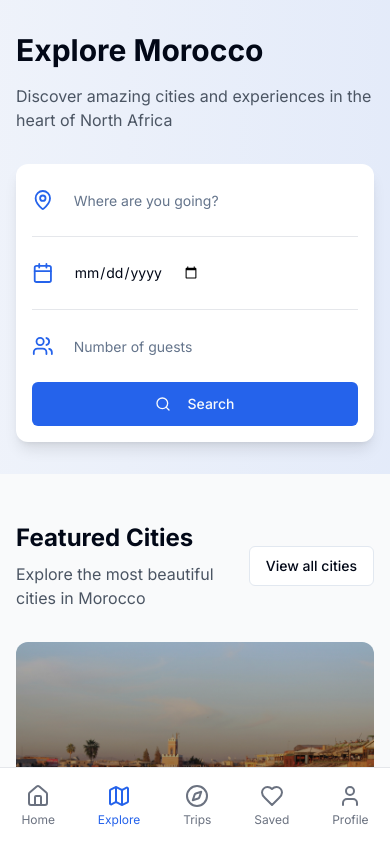
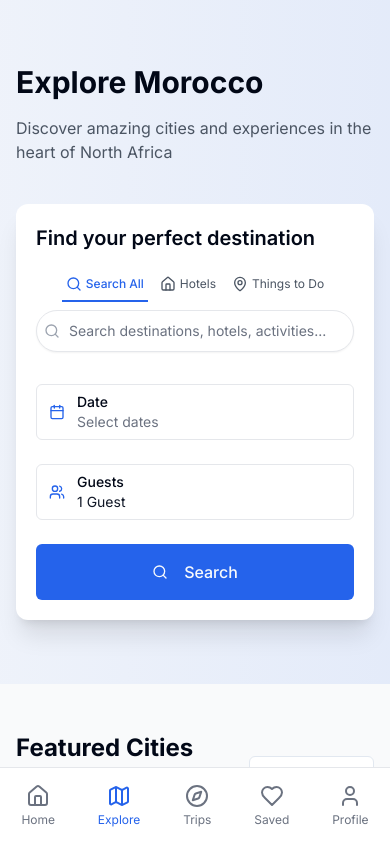
Before and after one commit to aliBenhenia/Tripnest, a Next.js app in the folder front-end/: page /explore in a window 390 px wide. Shown: the top 842 px of the page. Built offline with nearby package versions, Linux system fonts and the light colour scheme.

Commit message:
Enhance ExplorePage with new date range and guest selection features. Integrate a calendar component for date selection and a popover for guest count adjustment. Update UI elements for improved user experience and responsiveness.

```diff
--- a/front-end/app/explore/page.tsx
+++ b/front-end/app/explore/page.tsx
@@ -2,36 +2,185 @@
 
 import { Button } from "@/components/ui/button"
 import { Input } from "@/components/ui/input"
-import { Search, MapPin, Calendar, Users, Clock, Users2, Star, Heart, Filter, ArrowUpDown } from "lucide-react"
+import {
+  Search, MapPin, Calendar, Users, Clock,
+  Users2, Star, Heart, Filter, ArrowUpDown,
+  ChevronDown, X, ChevronLeft, ChevronRight
+} from "lucide-react"
 import Image from "next/image"
 import { cities, activities } from "@/lib/data"
+import { useState, useEffect } from "react"
+import { SearchBar } from "@/components/SearchBar"
+import { Popover, PopoverContent, PopoverTrigger } from "@/components/ui/popover"
+import { Calendar as CalendarComponent } from "@/components/ui/calendar"
+import { format, addDays, isSameDay, isAfter, isBefore, isToday } from "date-fns"
 
 export default function ExplorePage() {
+  const [date, setDate] = useState<Date>()
+  const [dateRange, setDateRange] = useState<{
+    from: Date | undefined;
+    to: Date | undefined;
+  }>({
+    from: undefined,
+    to: undefined,
+  })
+  const [guests, setGuests] = useState(1)
+  const [searchQuery, setSearchQuery] = useState("")
+  const [openCalendar, setOpenCalendar] = useState(false)
+  const [openGuests, setOpenGuests] = useState(false)
+
+  const handleSearch = (query: string) => {
+    setSearchQuery(query)
+  }
+
+  // Format the date range for display
+  const formatDateRange = () => {
+    if (!dateRange.from) return "Select dates";
+    if (!dateRange.to) return format(dateRange.from, "MMM d, yyyy");
+    return `${format(dateRange.from, "MMM d")} - ${format(dateRange.to, "MMM d, yyyy")}`;
+  };
+
   return (
     <div className="min-h-screen bg-gray-50">
       {/* Hero Search Section */}
-      <div className="bg-gradient-to-r from-primary/5 to-primary/10 py-8 px-4 md:px-8 lg:px-16">
+      <div className="bg-gradient-to-r from-primary/5 to-primary/10 py-16 px-4 md:px-8 lg:px-16">
         <div className="max-w-7xl mx-auto">
           <h1 className="text-3xl md:text-4xl font-bold mb-4">Explore Morocco</h1>
-          <p className="text-gray-600 mb-8">Discover amazing cities and experiences in the heart of North Africa</p>
+          <p className="text-gray-600 mb-10">Discover amazing cities and experiences in the heart of North Africa</p>
 
-          <div className="bg-white rounded-xl shadow-lg p-4 flex flex-col md:flex-row gap-4">
-            <div className="flex-1 flex items-center gap-2 border-b md:border-b-0 md:border-r border-gray-200 pb-4 md:pb-0 md:pr-4">
-              <MapPin className="text-primary" />
-              <Input placeholder="Where are you going?" className="border-0 focus-visible:ring-0" />
+          <div className="bg-white rounded-xl shadow-xl p-5 md:p-6">
+            <div className="mb-6">
+              <h2 className="text-xl font-semibold mb-4">Find your perfect destination</h2>
+              <SearchBar onSearch={handleSearch} />
             </div>
-            <div className="flex-1 flex items-center gap-2 border-b md:border-b-0 md:border-r border-gray-200 pb-4 md:pb-0 md:pr-4">
-              <Calendar className="text-primary" />
-              <Input type="date" className="border-0 focus-visible:ring-0" />
+
+            <div className="mt-8 grid grid-cols-1 md:grid-cols-3 gap-6">
+              {/* Enhanced Calendar */}
+              <Popover open={openCalendar} onOpenChange={setOpenCalendar}>
+                <PopoverTrigger asChild>
+                  <Button
+                    variant="outline"
+                    className="justify-start text-left font-normal h-14 border-gray-200 hover:bg-gray-50 hover:text-gray-900 relative pl-10"
+                  >
+                    <Calendar className="absolute left-3 h-5 w-5 text-primary" />
+                    <div>
+                      <span className="block text-sm font-medium">Date</span>
+                      <span className={`block ${dateRange.from ? 'text-gray-900' : 'text-gray-500'} text-sm`}>
+                        {formatDateRange()}
+                      </span>
+                    </div>
+                  </Button>
+                </PopoverTrigger>
+                <PopoverContent className="w-auto p-0 border-0" align="start">
+                  <div className="p-3 border-b border-gray-100">
+                    <div className="space-y-1">
+                      <h3 className="font-medium text-base">Select dates</h3>
+                      <p className="text-sm text-gray-500">
+                        Choose your check-in and check-out dates
+                      </p>
+                    </div>
+                  </div>
+                  <CalendarComponent
+                    mode="range"
+                    defaultMonth={dateRange.from || new Date()}
+                    selected={dateRange}
+                    onSelect={setDateRange}
+                    numberOfMonths={2}
+                    initialFocus
+                    className="p-3 [&_.rdp-day]:h-10 [&_.rdp-day]:w-10 [&_.rdp-caption]:text-base"
+                  />
+                  <div className="flex items-center justify-between p-3 border-t border-gray-100">
+                    <Button
+                      variant="ghost"
+                      onClick={() => {
+                        setDateRange({ from: undefined, to: undefined });
+                      }}
+                      className="text-sm"
+                    >
+                      Clear
+                    </Button>
+                    <Button
+                      onClick={() => {
+                        if (dateRange.from && dateRange.to) {
+                          setOpenCalendar(false);
+                        }
+                      }}
+                      className="text-sm"
+                      disabled={!dateRange.from || !dateRange.to}
+                    >
+                      Apply Dates
+                    </Button>
+                  </div>
+                </PopoverContent>
+              </Popover>
+
+              {/* Guest Selector */}
+              <Popover open={openGuests} onOpenChange={setOpenGuests}>
+                <PopoverTrigger asChild>
+                  <Button
+                    variant="outline"
+                    className="justify-start text-left font-normal h-14 border-gray-200 hover:bg-gray-50 hover:text-gray-900 relative pl-10"
+                  >
+                    <Users className="absolute left-3 h-5 w-5 text-primary" />
+                    <div>
+                      <span className="block text-sm font-medium">Guests</span>
+                      <span className="block text-sm text-gray-900">
+                        {guests} {guests === 1 ? "Guest" : "Guests"}
+                      </span>
+                    </div>
+                  </Button>
+                </PopoverTrigger>
+                <PopoverContent className="w-72 p-0 border-0" align="start">
+                  <div className="p-3 border-b border-gray-100">
+                    <div className="space-y-1">
+                      <h3 className="font-medium text-base">Guests</h3>
+                      <p className="text-sm text-gray-500">
+                        Add the number of guests for your stay
+                      </p>
+                    </div>
+                  </div>
+                  <div className="p-4 space-y-4">
+                    <div className="flex items-center justify-between">
+                      <div>
+                        <p className="font-medium">Adults</p>
+                        <p className="text-sm text-gray-500">Ages 13 or above</p>
+                      </div>
+                      <div className="flex items-center gap-3">
+                        <Button
+                          variant="outline"
+                          size="icon"
+                          className="h-8 w-8 rounded-full"
+                          onClick={() => setGuests(Math.max(1, guests - 1))}
+                          disabled={guests <= 1}
+                        >
+                          <span>-</span>
+                        </Button>
+                        <span className="w-6 text-center">{guests}</span>
+                        <Button
+                          variant="outline"
+                          size="icon"
+                          className="h-8 w-8 rounded-full"
+                          onClick={() => setGuests(guests + 1)}
+                        >
+                          <span>+</span>
+                        </Button>
+                      </div>
+                    </div>
             </div>
-            <div className="flex-1 flex items-center gap-2">
-              <Users className="text-primary" />
-              <Input placeholder="Number of guests" type="number" min="1" className="border-0 focus-visible:ring-0" />
+                  <div className="flex items-center justify-end p-3 border-t border-gray-100">
+                    <Button onClick={() => setOpenGuests(false)}>
+                      Apply
+                    </Button>
             </div>
-            <Button size="lg" className="md:w-auto">
+                </PopoverContent>
+              </Popover>
+
+              {/* Search Button */}
+              <Button size="lg" className="h-14 text-base transition-all hover:shadow-md">
               <Search className="w-4 h-4 mr-2" />
               Search
             </Button>
+            </div>
           </div>
         </div>
       </div>
```
